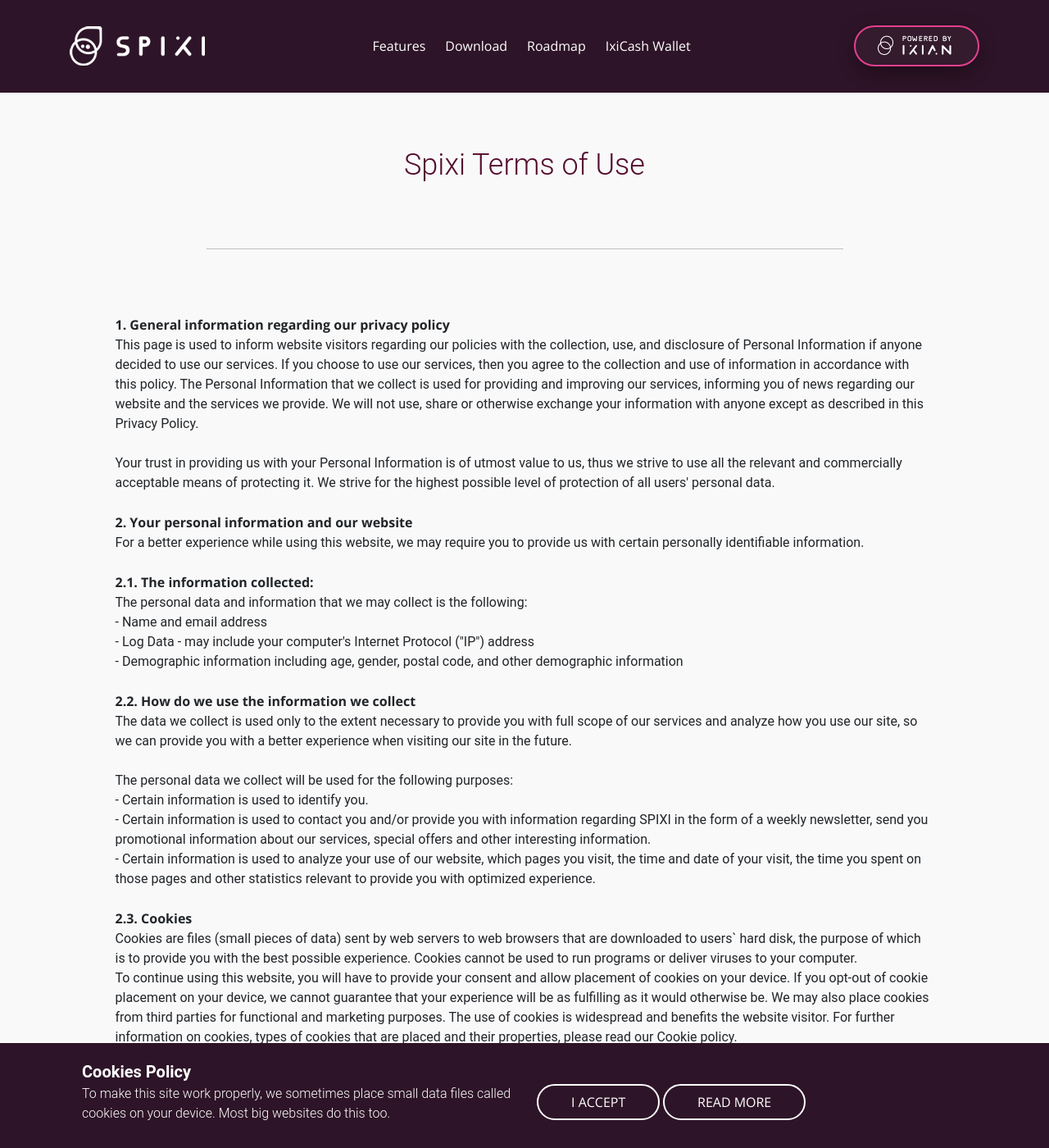
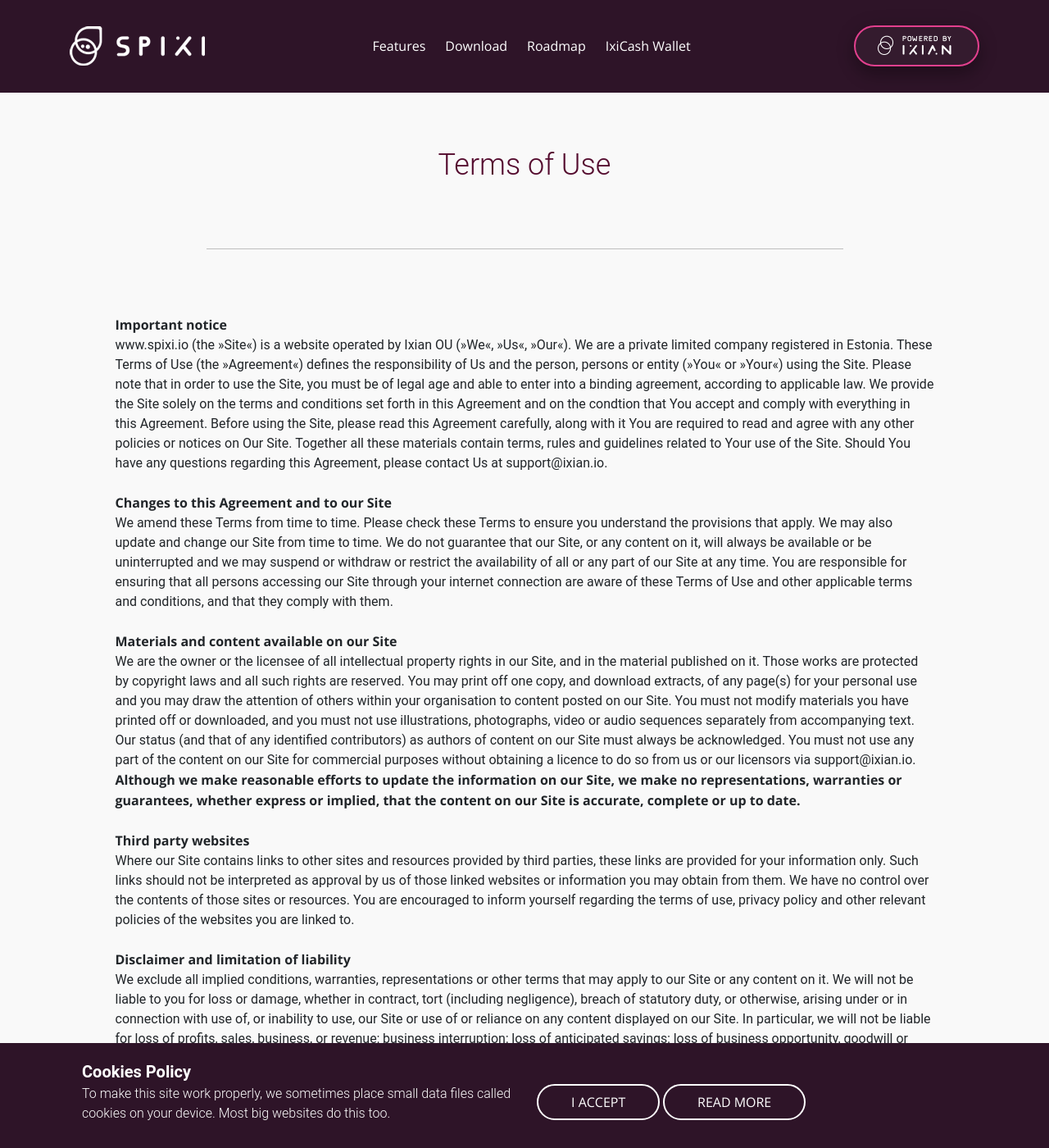
Before and after one commit to ProjectIxian/Spixi-website, a Jekyll site: the page built from terms.md, in a window 1280 px wide and 1400 px high. Shown: the whole window at 82% size. Built offline with Jekyll 4.4.1, drawn with Linux system fonts in a browser that asks for light colours; nearby versions of some CDN libraries; some of the changed text lies outside the part shown.

Commit message:
Update terms.md

```diff
--- a/terms.md
+++ b/terms.md
@@ -1,6 +1,6 @@
 ---
 layout: default
-title: Spixi Terms of use - Blockchain based Decentralized Messenger
+title: Spixi Terms of use - Private and Secure Chat Messenger
 description: Ixian is a fully scalable, decentralized platform that enables encrypted data streaming and high volume of micro-transactions.
 keywords: Ixian,DLT,Chat,Blockchain,Cryptocurrency,Crypto,IxiCash,Spixi
 ---
@@ -9,89 +9,34 @@
     <div class="container"></div>
 </div>
 <div class="container">
-    <h1 class="text-center" style="font-family: Roboto, sans-serif;font-size: 36px;font-weight: 300;padding-top: 180px;color: #540b2e;padding-bottom: 60px;">Spixi Terms of Use</h1><div class="divider"></div>
+    <h1 class="text-center" style="font-family: Roboto, sans-serif;font-size: 36px;font-weight: 300;padding-top: 180px;color: #540b2e;padding-bottom: 60px;">Terms of Use</h1><div class="divider"></div>
     <p style="font-weight: normal;font-family: Roboto, sans-serif;padding-top: 80px;padding-bottom: 80px;margin-left: 5%;margin-right: 5%;">
-        <strong>1. General information regarding our privacy policy</strong><br>
-        This page is used to inform website visitors regarding our policies with the collection, use, and disclosure of Personal Information if
-        anyone decided to use our services. If you choose to use our services, then you agree to the collection and use of information in accordance with this policy. The Personal Information that we collect is used for providing and improving
-        our services, informing you of news regarding our website and the services we provide. We will not use, share or otherwise exchange your information with anyone except as described in this Privacy Policy.<br><br>
-        Your trust in providing us with your Personal Information is of utmost value to us, thus we strive to use all the relevant and commercially acceptable means of protecting it. We strive for the highest possible level of protection of all users' personal
-        data.<br><br>
-        <strong>2. Your personal information and our website</strong><br>
-        For a better experience while using this website, we may require you to provide us with certain personally identifiable information.
+        <strong>Important notice</strong><br>
+        www.spixi.io (the »Site«) is a website operated by Ixian OU (»We«, »Us«, »Our«). We are a private limited company registered in Estonia. These Terms of Use (the »Agreement«) defines the responsibility of Us and the person, persons or entity (»You« or »Your«) using the Site. Please note that in order to use the Site, you must be of legal age and able to enter into a binding agreement, according to applicable law. We provide the Site solely on the terms and conditions set forth in this Agreement and on the condtion that You accept and comply with everything in this Agreement.
+Before using the Site, please read this Agreement carefully, along with it You are required to read and agree with any other policies or notices on Our Site. Together all these materials contain terms, rules and guidelines related to Your use of the Site.
+Should You have any questions regarding this Agreement, please contact Us at support@ixian.io.
         <br><br>
-        <strong>2.1. The information collected:</strong><br>The personal data and information that we may collect is the following:<br>
-        - Name and email address <br>
-        - Log Data - may include your computer's Internet Protocol ("IP") address<br>
-        - Demographic information including age, gender, postal code, and other demographic information <br><br>
-        <strong>2.2. How do we use the information we collect</strong><br>
-        The data we collect
-        is used only to the extent necessary to provide you with full scope of our services and analyze how you use our site, so we can provide you with a better experience when visiting our site in the future. <br><br>
-        The personal data we collect will be used for the following purposes:<br>
-        - Certain information is used to identify you.<br>
-        - Certain information is used to contact you and/or provide you with information regarding SPIXI in the form of a weekly newsletter,
-        send you promotional information about our services, special offers and other interesting information.<br>
-        - Certain information is used to analyze your use of our website, which pages you visit, the time and date of your visit, the
-        time you spent on those pages and other statistics relevant to provide you with optimized experience.<br><br>
-        <strong>2.3. Cookies</strong><br>
-        Cookies are files (small pieces of data) sent by web servers to web browsers
-        that are downloaded to users` hard disk, the purpose of which is to provide you with the best possible experience. Cookies cannot be used to run programs or deliver viruses to your computer.<br>
-        To continue using this website, you will have to provide your consent and allow placement of cookies on your device. If you opt-out of cookie placement on your device, we cannot guarantee that your experience will be as fulfilling as it would otherwise be. We may
-        also place cookies from third parties for functional and marketing purposes. The use of cookies is widespread and benefits the website visitor. For further information on cookies, types of cookies that are placed and their properties,
-        please read our Cookie policy.<br><br>
-        <strong>2.4.</strong> <strong>How and when can you withdraw your consent</strong><br>Should you at any time decide to review, change, revoke consent, or request to delete any or all of the
-        information you disclosed to us, please contact the responsible person at the following email address: <a href="mailto:support@spixi.io">support@spixi.io</a>. Should you have any particular questions please contact the responsible
-        person.<br><br>
-        <strong>3. Links to other sites</strong><br>
-        Our website may contain links to other websites, such as (but not limited to) Facebook, Twitter, Instagram and other third party websites. If you click
-        on a such link, you will be directed to that site. Note that these external sites are not operated by Spixi.im. Thus, we strongly advise you to review the Privacy Policy of the third-party websites that you visit. We have no control
-        over, and assume no responsibility for the content, privacy policies, or practices of any third-party sites or services.<br><br>
-        <strong>3.1. Links to Social media </strong><br>
-        SPIXI is active on social networks, and
-        we also use different social media buttons and plugins on this site that allow you to connect with your social network in various ways. For these to work the following social media sites including: Twitter, Instagram, Facebook, etc.
-        will set cookies through our site which may be used to enhance your profile on their site or contribute to the data they hold for various purposes outlined in their respective privacy policies.<br>
-        - <strong>Facebook</strong> - By clicking on the »facebook« button and/or link, you will be redirected to the Facebook site, which has its own cookie and privacy policies over which we have no control. You should get informed about and choose wheter or not to accept
-        them when visiting the Facebook website.<br>
-        - <strong>Twitter</strong> - By clicking on the "Twitter" button and/or link, you will be redirected to the Twitter site, which has its own cookie and privacy policies over which we
-        have no control. You should get informed about and choose wheter or not to accept them when visiting the Twitter website.<br>
-        - <strong>Instagram</strong> - By clicking on the "Instagram" button and/or link, you will be redirected
-        to the Instagram site, which has its own cookie and privacy policies over which we have no control. You should get informed about and choose wheter or not to accept them when visiting the Instagram website.<br><br>
-        <strong>4. Legal basis for data collecting and processing</strong><br>
-        The processing of Personal Data is performed in accordance with privacy rights and regulations following the EU Directive 95/46/EC of the European Parliament and of the Council of 24 October 1995 (the Directive), and the implementations
-        of the Directive in local legislation. From May 25th, 2018,<br>
-        the Directive and local legislation based on the Directive will be replaced by the Regulations (EU) 2016/679 of the European Parliament and of the Council of 27 April 2016
-        on the protection of natural persons with regard to the processing of Personal Data and on the free movement of such data, known as the<br>
-        General Data Protection Regulation (GDPR), and our processing will take place in accordance
-        with the GDPR. Additional information regarding GDPR can be found at the following link: <a href="https://eugdpr.org/">https://eugdpr.org/</a><br><br>
-        <strong>5. Your rights</strong><br>
-        Here is a list of the rights that all individuals have under data protection laws. They don’t apply in all circumstances. When using our website, you have the following rights guaranteed by applicable law in regard to your personal information and data:<br>
-        - The right to request access to your personal data<br>
-        - The right to amend and/or delete your personal data<br>
-        - The right to restrict the processing of your data<br>
-        - The right to data portability<br>
-        - The right to object to the processing of your personal data and to unsubscribe<br>
-        - The right to withdraw your consent at any time<br>
-        - Conditions and/or limitations on your rights<br><br>
-        If you have any particular question regarding your rights
-        or if any of the information that you have provided us with has changed, e.g. if you change your email address or other contact details, please let us know by sending an email outlining the changes to: <a href="mailto:support@spixi.io">support@spixi.io</a><br><br>
-        <strong>6. How long is your personal information retained by us?</strong><br>
-        We will not retain data longer than is necessary to fulfill the purposes for which it was obtained for or as required by applicable laws or regulations. When legal provisions require it, all Personal Data collected through the platform
-        will be deleted, as required by applicable law. <br>
-        Every user or visitor can invoke the right be right to be forgotten at any time. Users and visitors can request a list of their personal data obtained and held by us. In case you
-        wish to obtain such data send an e-mail to <a href="mailto:support@spixi.io">support@spixi.io</a>. You will receive the list within one month after we have received your request.<br><br>
-        <strong>7. Use of Spixi app and Privacy</strong><br>
-        Spixi is a blockchain based instant messaging app, which includes a cryptocurrency IxiCash wallet. To download and use the Spixi client, no personal information is required at any point. You choose to download and use the Spixi client, which
-        is offered as is. There are no centralized servers which would relay or store any data you send or receive to your Spixi Client. Due to the nature of blockchain technology, including Ixian DLT, all transactions that individuals
-        perform are recorded within the blockchain. This does not apply for data sent, which is exchanged directly between users, and is not stored nor recorded. All recorded transactions have specific information which is publicly accessible,
-        which includes public addresses of the sender and recipient, amount, and any particular information that a user has chosen to include in any given transaction. The information recorded on the blockchain may be public and difficult
-        or impossible to remove or delete. All Spixi users are encouraged to introduce themselves to the core principles of privacy and transparency of blockchains.<br><br>
-        <strong>7.1 Personal data and Spixi client</strong><br>
-        When you download and start using Spixi Instant Messenger, absolutely no personal data is collected for using the Spixi client. The Spixi client you use on your device is never connected to any server or service hosted by Spixi.im. Any
-        messages and data you send or receive is handled by the Ixian S2 network, and is exchanged directly between you and the user you are communicating with.<br><br>
-        <strong>7.1. Peer-to-Peer encryption</strong><br>
-        <strong>All messages, media and files as well as the contents of your calls are encrypted and processed by Spixi client on your device and Spixi client on the device of the recipient locally. Your data never reaches any centralized servers, nor can it be intercepted or stored. All communication is solely stored on the devices you use locally and can't be retrieved by us or any third party. The data you send is cryptographically encrypted on your end, and decrypted on the recipient's end.</strong><br><br>
-        <strong>8. Changes to this privacy policy</strong><br>
-        This Privacy Policy may be updated. We will inform you of any changes and updates by posting the new Privacy Policy on this page. We do however advise you to check this page for any changes periodically. This Privacy Policy and all its
-        subsequent changes are effective immediately, after they are posted on this webpage.<br><br>
+        <strong>Changes to this Agreement and to our Site</strong><br>
+        We amend these Terms from time to time. Please check these Terms to ensure you understand the provisions that apply.
+We may also update and change our Site from time to time. We do not guarantee that our Site, or any content on it, will always be available or be uninterrupted and we may suspend or withdraw or restrict the availability of all or any part of our Site at any time. You are responsible for ensuring that all persons accessing our Site through your internet connection are aware of these Terms of Use and other applicable terms and conditions, and that they comply with them.
+        <br><br>
+        <strong>Materials and content available on our Site</strong><br>
+        We are the owner or the licensee of all intellectual property rights in our Site, and in the material published on it. Those works are protected by copyright laws and all such rights are reserved. You may print off one copy, and download extracts, of any page(s) for your personal use and you may draw the attention of others within your organisation to content posted on our Site.
+You must not modify materials you have printed off or downloaded, and you must not use illustrations, photographs, video or audio sequences separately from accompanying text. Our status (and that of any identified contributors) as authors of content on our Site must always be acknowledged.
+You must not use any part of the content on our Site for commercial purposes without obtaining a licence to do so from us or our licensors via support@ixian.io.
+<strong>Although we make reasonable efforts to update the information on our Site, we make no representations, warranties or guarantees, whether express or implied, that the content on our Site is accurate, complete or up to date.</strong><br><br>
+        <strong>Third party websites</strong><br>
+        Where our Site contains links to other sites and resources provided by third parties, these links are provided for your information only. Such links should not be interpreted as approval by us of those linked websites or information you may obtain from them. We have no control over the contents of those sites or resources. You are encouraged to inform yourself regarding the terms of use, privacy policy and other relevant policies of the websites you are linked to.<br><br>
+        <strong>Disclaimer and limitation of liability</strong><br>
+        We exclude all implied conditions, warranties, representations or other terms that may apply to our Site or any content on it.
+We will not be liable to you for loss or damage, whether in contract, tort (including negligence), breach of statutory duty, or otherwise, arising under or in connection with use of, or inability to use, our Site or use of or reliance on any content displayed on our Site. In particular, we will not be liable for loss of profits, sales, business, or revenue; business interruption; loss of anticipated savings; loss of business opportunity, goodwill or reputation; or any indirect or consequential loss or damage.
+Please note that we only provide our Site for domestic and private use. You agree not to use our Site for any commercial or business purposes, and we have no liability to you for any loss of profit, loss of business, business interruption, or loss of business opportunity.
+We do not guarantee that our Site will be secure or free from bugs or viruses. You are responsible for configuring your information technology, computer programs and platform to access our Site. You should use your own virus protection software.
+You must not misuse our Site by knowingly introducing viruses, trojan horses, worms, logic bombs or other malicious or technologically harmful material. You must not attempt to gain unauthorized access to our Site, the server on which our Site is stored or any server, computer or database connected to our Site. You must not attack our Site via a denial-of-service attack or a distributed denial-of service attack. By breaching this provision, you would commit a criminal offence under relevant laws and such breaches will be reported to the relevant law enforcement authorities. In the event of such a breach, your right to use our Site will cease immediately.
+<br><br>
+        <strong>Use of Spixi software</strong><br>
+        Spixi and it's code is made available under the open source MIT license. The code is available for download on our Github page. You must read and agree with the license available on Github repository of Ixian.<br><br>
+        <strong>Governing Law</strong><br>
+        This Agreement, its subject matter and its formation (and any non-contractual disputes or claims) are governed by the laws of Estonia and the exclusive jurisdiction of the courts of Estonia.<br><br>
     </p>
 </div>
```
